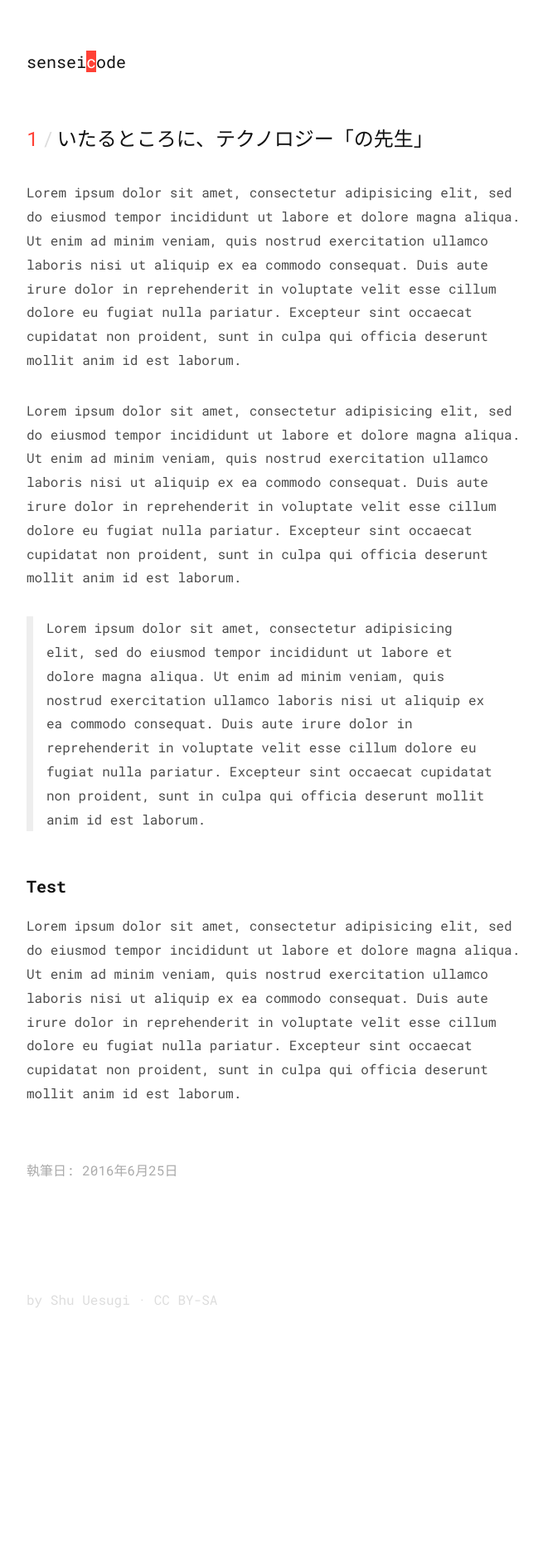
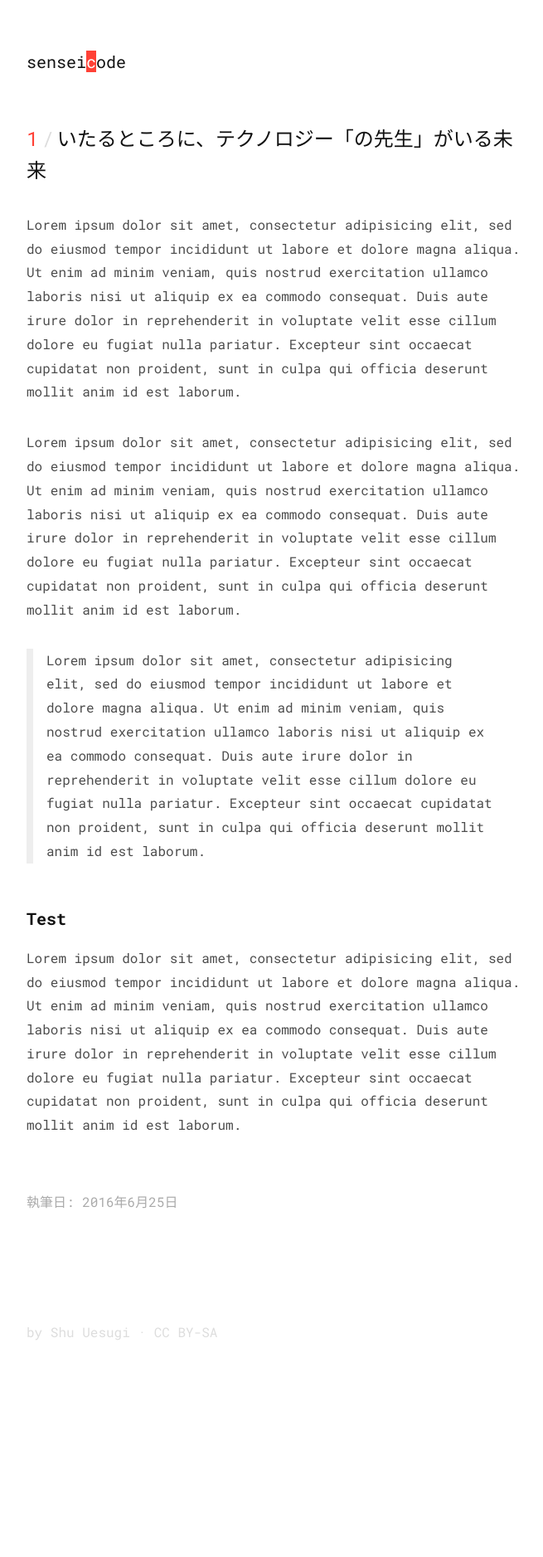
Before and after one commit to chibicode/senseicode, a Jekyll site: the page built from _posts/2016-06-25-introduction.md, in a window 1280 px wide. Shown: the whole page at 83% size, without its empty margins (304-959 px from the left). Built offline with Jekyll 4.4.1, drawn with Linux system fonts in a browser that asks for light colours; comment, search, counter and statistics services are not loaded; before the commit the page ends 1838 px from its top, so only the background shows below that.

Commit message:
:pencil:

```diff
--- a/_posts/2016-06-25-introduction.md
+++ b/_posts/2016-06-25-introduction.md
@@ -1,6 +1,6 @@
 ---
 issue: 1
-title: いたるところに、テクノロジー「の先生」
+title: いたるところに、テクノロジー「の先生」がいる未来
 permalink: /1-introduction
 written_at: 2016-06-25
 draft: true
```
